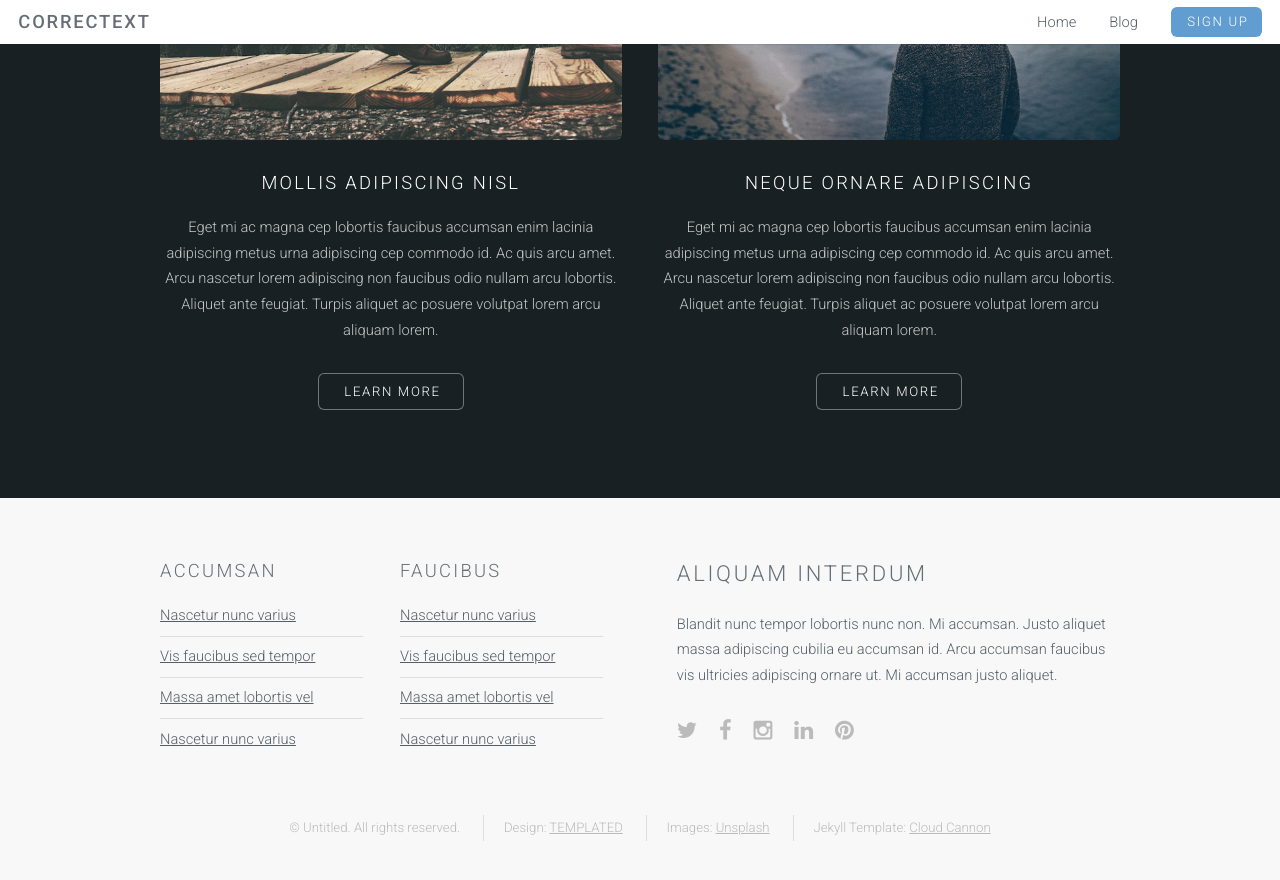
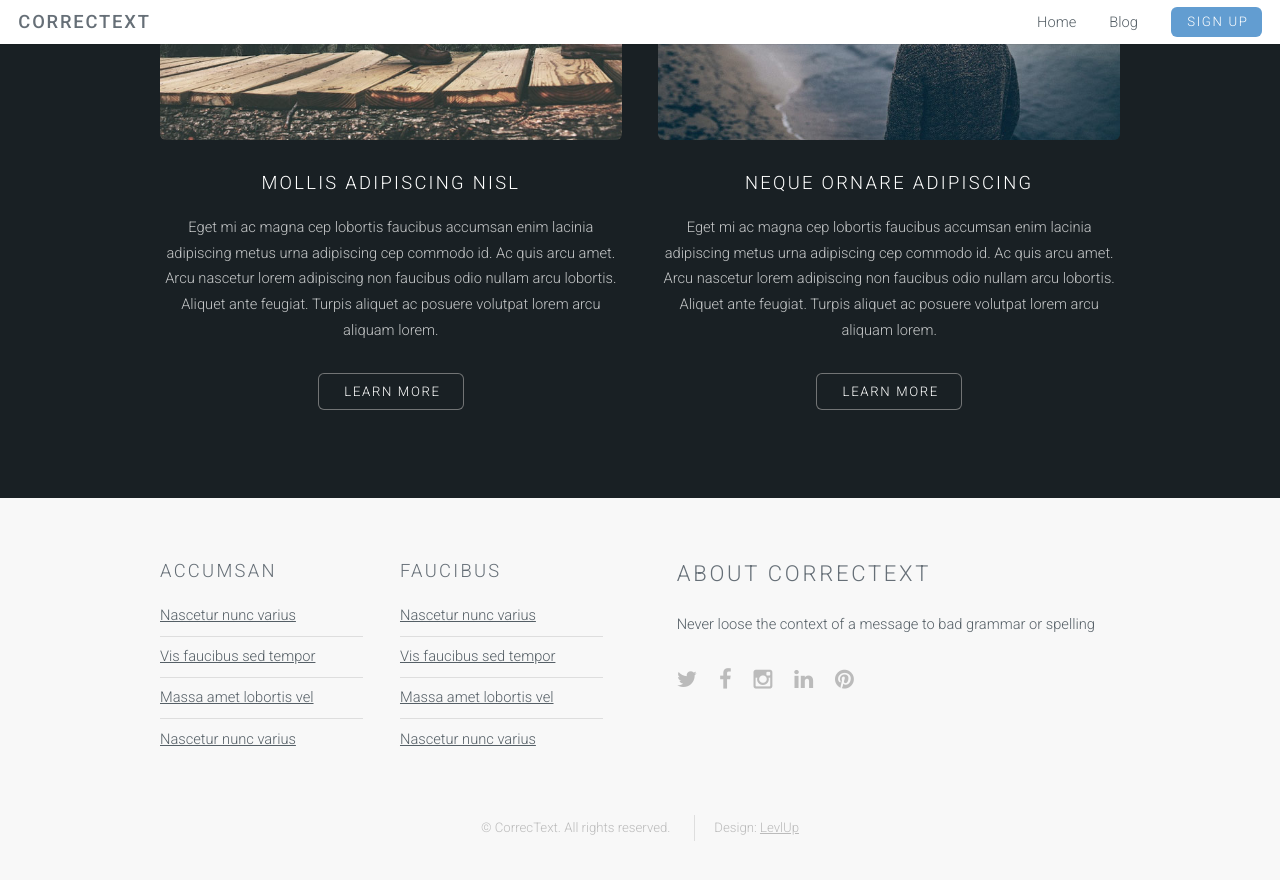
Before and after one commit to LevlUp/correctext, a Jekyll site: the page built from index.html, in a window 1280 px wide and 900 px high, scrolled down 1460 px. Shown: the top 880 px of the window. Built offline with Jekyll 4.4.1, drawn with Linux system fonts in a browser that asks for light colours.

Commit message:
personalize footer

```diff
--- a/_includes/footer.html
+++ b/_includes/footer.html
@@ -25,8 +25,8 @@
                 </div>
             </div>
             <div class="6u">
-                <h2>Aliquam Interdum</h2>
-                <p>Blandit nunc tempor lobortis nunc non. Mi accumsan. Justo aliquet massa adipiscing cubilia eu accumsan id. Arcu accumsan faucibus vis ultricies adipiscing ornare ut. Mi accumsan justo aliquet.</p>
+                <h2>About CorrecText</h2>
+                <p>Never loose the context of a message to bad grammar or spelling</p>
                 <ul class="icons">
                     <li><a href="#" class="icon fa-twitter"><span class="label">Twitter</span></a></li>
                     <li><a href="#" class="icon fa-facebook"><span class="label">Facebook</span></a></li>
@@ -37,10 +37,8 @@
             </div>
         </div>
         <ul class="copyright">
-            <li>&copy; Untitled. All rights reserved.</li>
-            <li>Design: <a href="http://templated.co">TEMPLATED</a></li>
-            <li>Images: <a href="http://unsplash.com">Unsplash</a></li>
-            <li>Jekyll Template: <a href="http://cloudcannon.com">Cloud Cannon</a></li>
+            <li>&copy; CorrecText. All rights reserved.</li>
+            <li>Design: <a href="http://levlup.co">LevlUp</a></li>
         </ul>
     </div>
 </footer>
```
